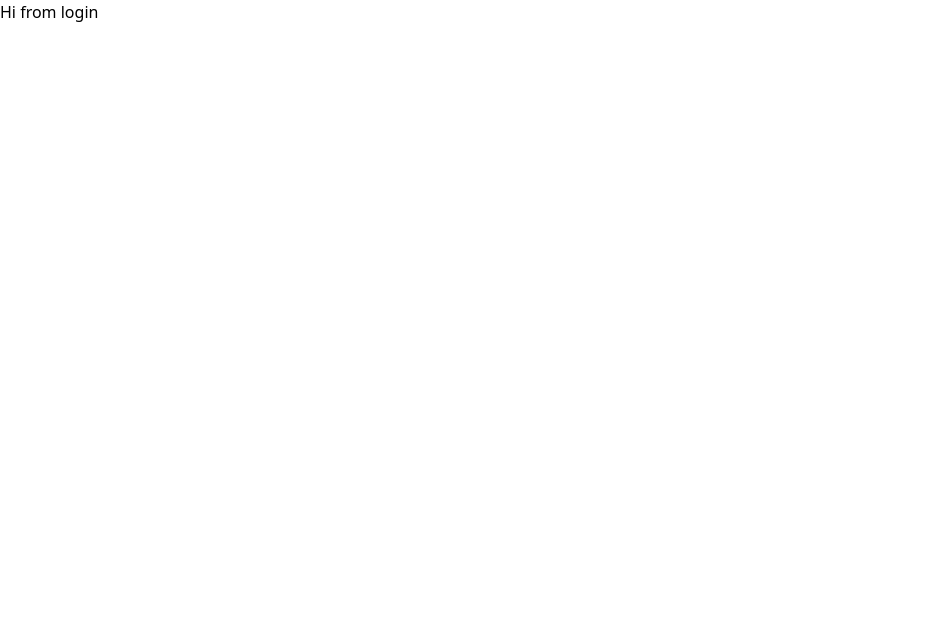
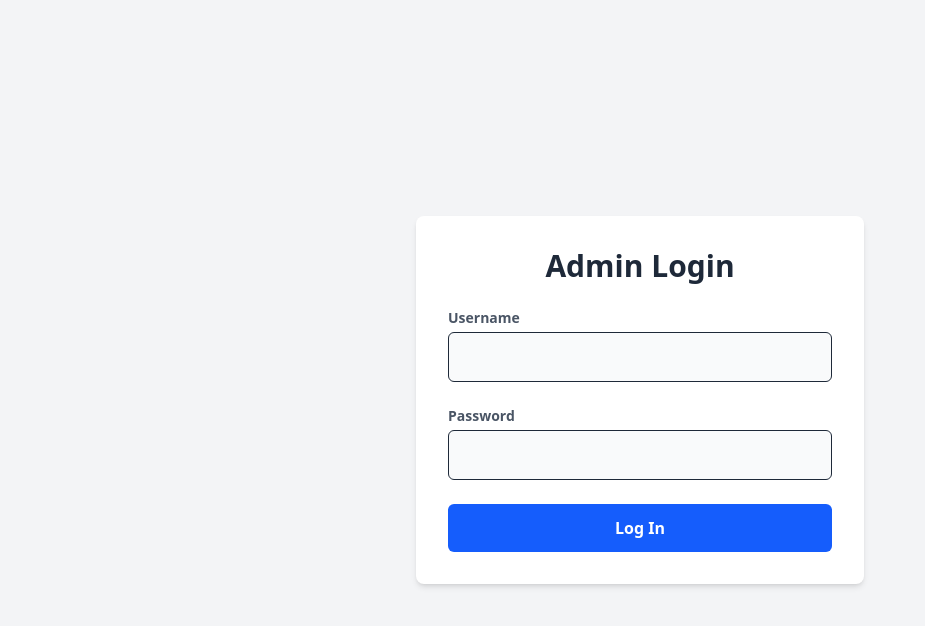
Before and after one commit to swapnanil1/React-Portfolio-With-CMS, a React (Vite) app: page /login in a window 1280 px wide. Shown: the top 626 px of the page, without its empty margins (0-925 px from the left). Built offline with nearby package versions, Linux system fonts and the light colour scheme.

Commit message:
feat: adds login page

```diff
--- a/src/pages/Login.jsx
+++ b/src/pages/Login.jsx
@@ -1,3 +1,101 @@
-export default function LoginPage() {
-    return <div>Hi from login</div>
+import React, { useState } from 'react'
+import { useNavigate } from 'react-router-dom'
+
+function LoginPage() {
+    const [username, setUsername] = useState('')
+    const [password, setPassword] = useState('')
+    const [error, setError] = useState('')
+    const navigate = useNavigate() // nav hook
+
+    const handleLogin = async (e) => {
+        e.preventDefault()
+        setError('') // clear old error
+
+        try {
+            const response = await fetch(
+                'http://localhost:5000/api/auth/login',
+                {
+                    method: 'POST',
+                    headers: { 'Content-Type': 'application/json' },
+                    body: JSON.stringify({ username, password }),
+                }
+            )
+
+            const data = await response.json()
+
+            if (!response.ok) {
+                // bad response
+                throw new Error(data.message || 'Login failed')
+            }
+
+            // success
+            localStorage.setItem('token', data.token) // save token
+            navigate('/dashboard') // go dashboard
+        } catch (err) {
+            setError(err.message)
+        }
+    }
+
+    return (
+        <div className="flex min-h-screen items-center justify-center bg-gray-100">
+            <div className="w-full max-w-md space-y-6 rounded-lg bg-white p-8 shadow-md">
+                <h1 className="text-center text-3xl font-bold text-gray-800">
+                    Admin Login
+                </h1>
+
+                <form onSubmit={handleLogin} className="space-y-6">
+                    <div>
+                        <label
+                            htmlFor="username"
+                            className="block text-sm font-bold text-gray-600"
+                        >
+                            Username
+                        </label>
+                        <input
+                            type="text"
+                            id="username"
+                            value={username}
+                            onChange={(e) => setUsername(e.target.value)}
+                            required
+                            className="mt-1 w-full rounded-md border bg-gray-50 p-3 text-gray-800 focus:ring-2 focus:ring-blue-500 focus:outline-none"
+                        />
+                    </div>
+                    <div>
+                        <label
+                            htmlFor="password"
+                            className="block text-sm font-bold text-gray-600"
+                        >
+                            Password
+                        </label>
+                        <input
+                            type="password"
+                            id="password"
+                            value={password}
+                            onChange={(e) => setPassword(e.target.value)}
+                            required
+                            className="mt-1 w-full rounded-md border bg-gray-50 p-3 text-gray-800 focus:ring-2 focus:ring-blue-500 focus:outline-none"
+                        />
+                    </div>
+
+                    {/* show error */}
+                    {error && (
+                        <p className="text-center text-sm text-red-500">
+                            {error}
+                        </p>
+                    )}
+
+                    <div>
+                        <button
+                            type="submit"
+                            className="w-full rounded-md bg-blue-600 py-3 font-bold text-white hover:bg-blue-700 focus:ring-2 focus:ring-blue-500 focus:ring-offset-2 focus:outline-none"
+                        >
+                            Log In
+                        </button>
+                    </div>
+                </form>
+            </div>
+        </div>
+    )
 }
+
+export default LoginPage
```
